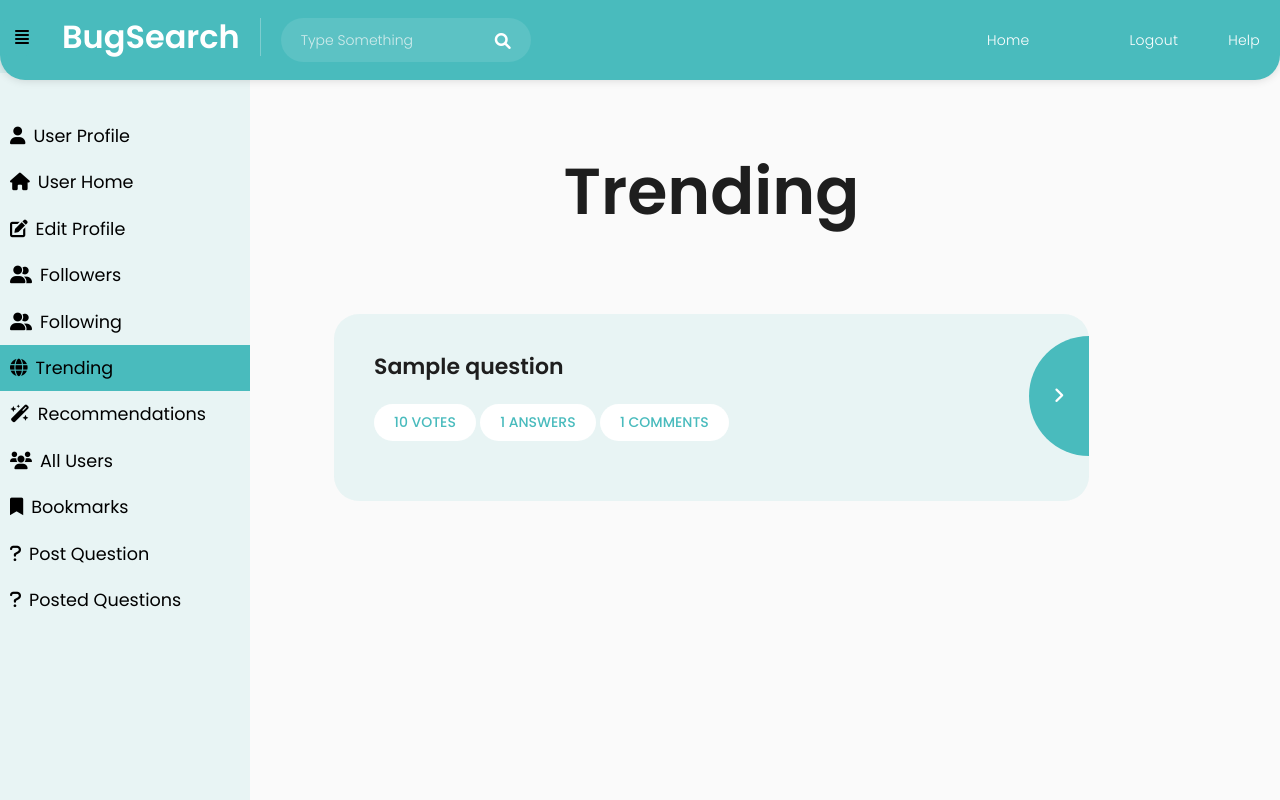
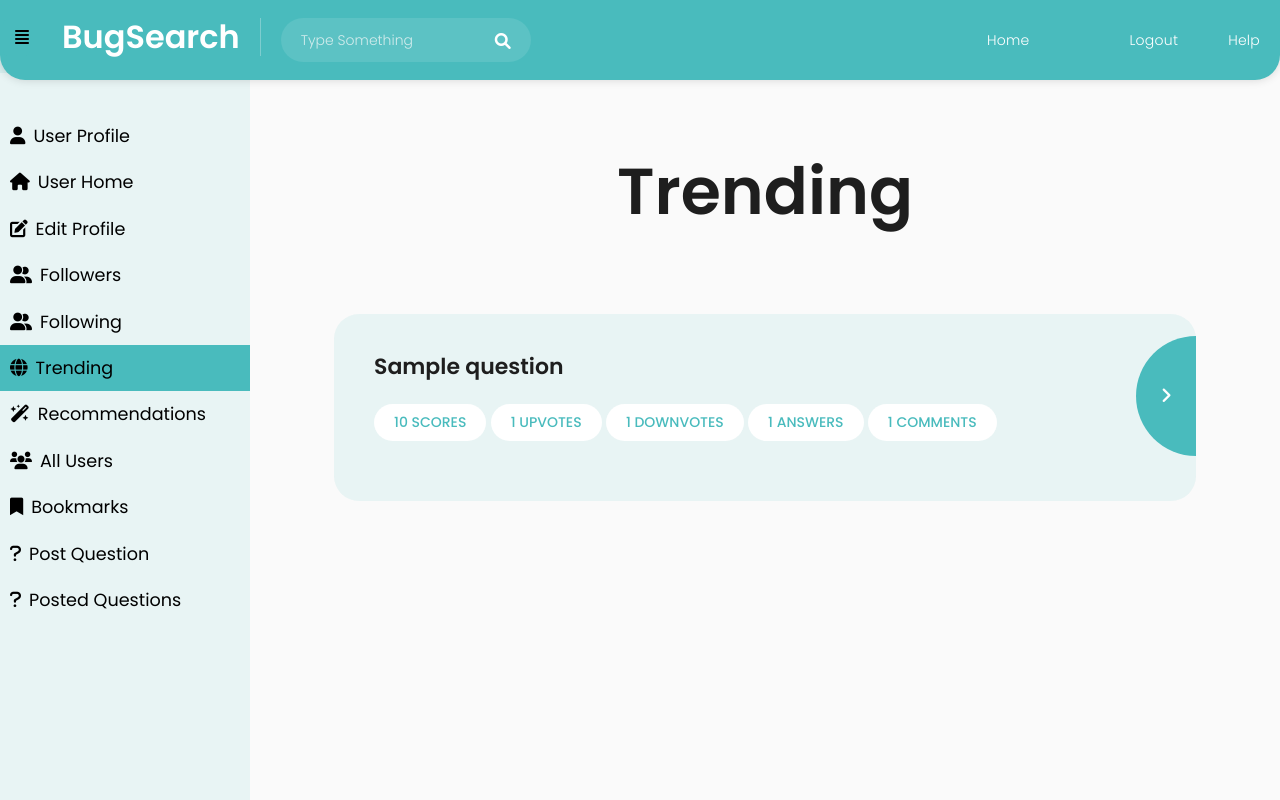
Before and after one commit to Eshapatel701/bug_search, a Flask app: page /users/trending in a window 1280 px wide. Run offline with Flask 3, Linux system fonts and the light colour scheme; tables that the repository leaves empty hold one stand-in row (values such as "Sample post"); data that the repository does not hold is empty; some libraries are stand-ins or nearby versions.

Commit message:
Update trending.html

```diff
--- a/templates/trending.html
+++ b/templates/trending.html
@@ -93,9 +93,13 @@
                   <li>
                     <h4>{{q.title}}</h4>
                     <br>
-                    <span class="category dis-inl"><!--<button class="category btn btn-primary btn-sm btn-search">-->{{q.score}} Votes<!--</button>--></span>
+                        <span class="category dis-inl"><!--<button class="category btn btn-primary btn-sm btn-search">-->{{q.score}} Scores<!--</button>--></span>
+                      <span class="category dis-inl"><!--<button class="category btn btn-primary btn-sm btn-search">-->{{q.upvotes}} Upvotes<!--</button>--></span>
+                      <span class="category dis-inl"><!--<button class="category btn btn-primary btn-sm btn-search">-->{{q.downvotes}} Downvotes<!--</button>--></span>
                     <span class="category dis-inl"><!--<button class="category btn btn-primary btn-sm btn-search">-->{{q.answer_count}} Answers<!--/button--></span>
                     <span class="category dis-inl"><!--<button class="category btn btn-primary btn-sm btn-search">-->{{q.comment_count}} Comments<!--/button--></span>
+
+
 
 
                   </li>
```
